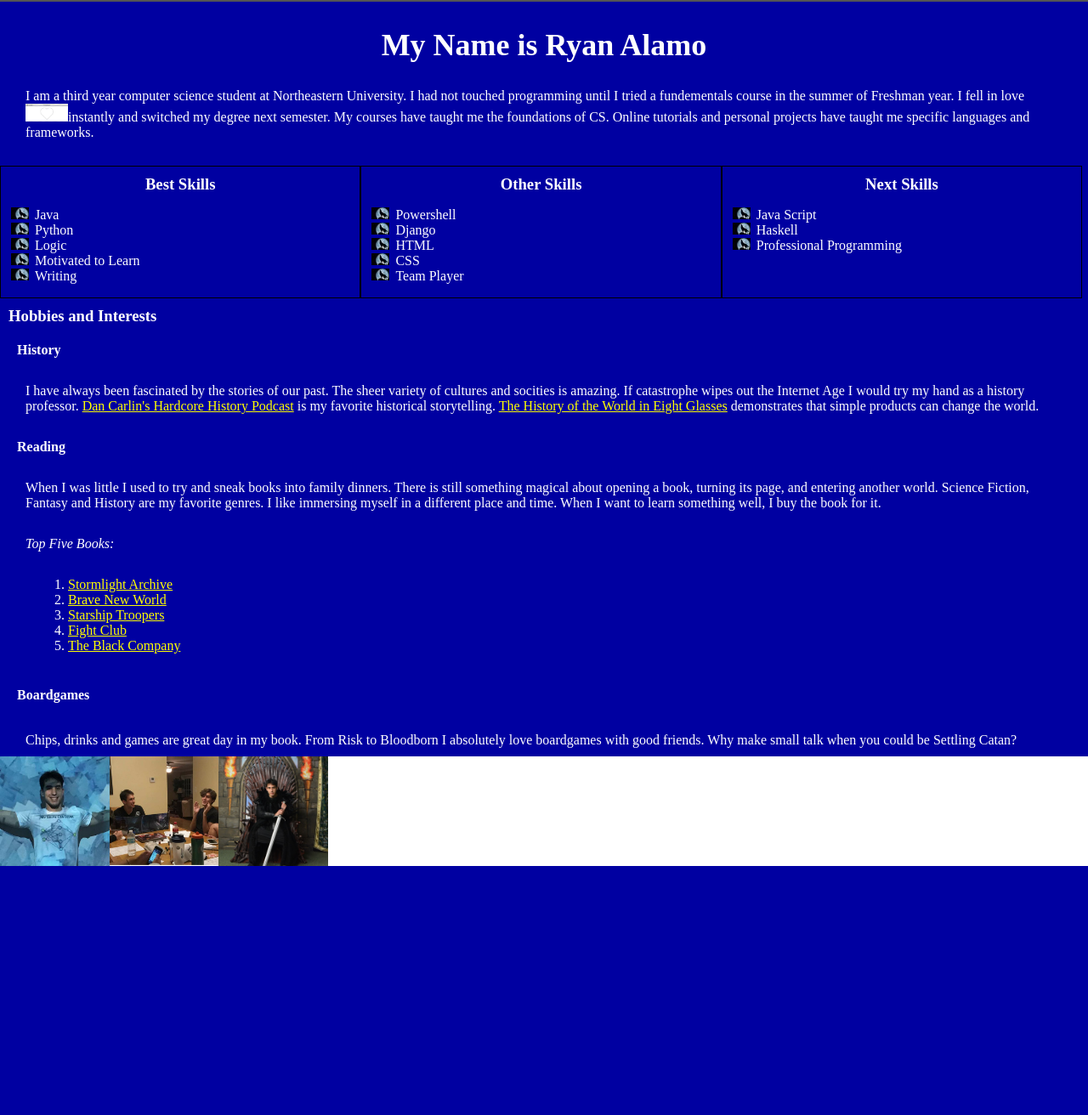
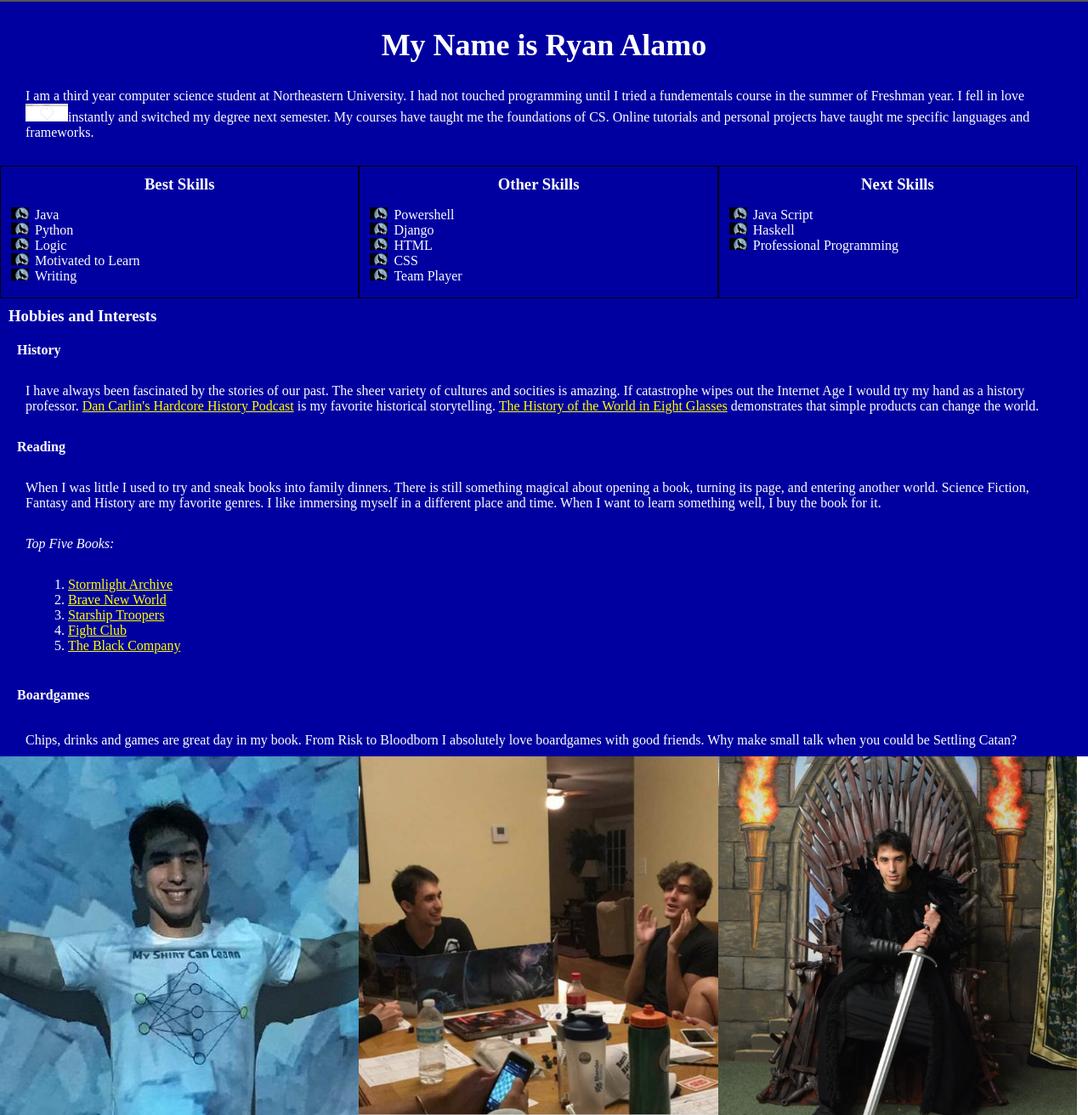
Before and after one commit to ralamo33/mysite, a Django app: page /aboutme/ in a window 1280 px wide. Shown: the part 141-1453 px from the top of the page at 85% size. Before the commit the page ends 1160 px from the top, so only its background shows below. Run offline with Django 3.2, Linux system fonts and the light colour scheme.

Commit message:
Fixed bottom pictures and skill hidden text on About Me page.

```diff
--- a/assets/style.css
+++ b/assets/style.css
@@ -195,12 +195,13 @@ Designed for the About Me page.
     margin-right: auto;
     max-width: 100%;
     max-height: 100%;
-
+    display: grid;
+    grid-template-columns: 33% 33% 33%;
 }
 
 .column {
     float: left;
-    width: 33%;
+    height: auto;
     border: 1px solid black;
 }
 
@@ -231,15 +232,15 @@ Designed for the About Me page.
     display: none;
     font-style: italic;
     color: gold;
+    z-index: 1;
 }
 
 .skill:hover {
-    border-bottom: 1px solid black;
 }
 
 .skill:hover .hidden {
     display: inline;
-    color: gold;
+    color: white;
 }
 
 /*Reveal the text explaining each skill.*/
@@ -314,8 +315,6 @@ Designed for the About Me page.
 
 .bottom_pictures {
     box-sizing: border-box;
-    max-width: 390px;
-    max-height: 390px;
 }
 
 .bottom_picture {
```
